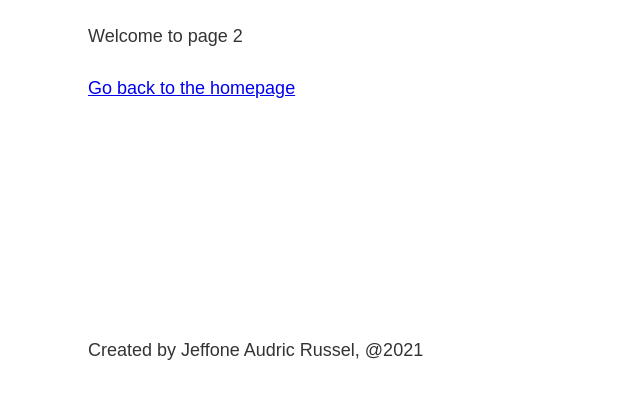
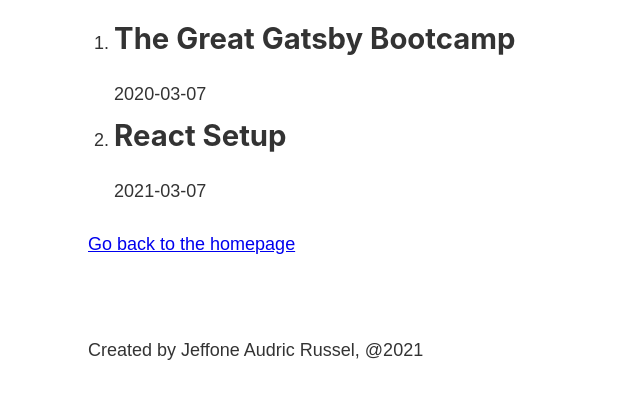
Before and after one commit to jriccrussel/gatsby-website-v1, a Gatsby site: page /blog in a window 1280 px wide. Shown: the part 393-792 px from the top of the page, without its empty margins (195-835 px from the left). Built offline with nearby package versions, Linux system fonts and the light colour scheme; Gatsby itself is replaced by a stand-in of ours.

Commit message:
installing the env file, installing gatsby source file sytem & gatsby tranformer remark to generate and display the post and adding codes on the gatsby config and adding query code on the blog page

```diff
--- a/gatsby-config.js
+++ b/gatsby-config.js
@@ -4,6 +4,14 @@
     author: 'Jeffone Audric Russel'
   },
   plugins: [
-    'gatsby-plugin-sass'
+    'gatsby-plugin-sass',
+    {
+      resolve: 'gatsby-source-filesystem',
+      options: {
+        name: 'src',
+        path: `${__dirname}/src/`
+      }
+    },
+    'gatsby-transformer-remark'
   ]
 }
--- a/package.json
+++ b/package.json
@@ -12,7 +12,8 @@
     "gatsby-plugin-react-helmet": "^3.10.0",
     "gatsby-plugin-sass": "^3.2.0",
     "gatsby-plugin-sharp": "^2.14.1",
-    "gatsby-source-filesystem": "^2.11.0",
+    "gatsby-source-filesystem": "^2.11.1",
+    "gatsby-transformer-remark": "^3.0.0",
     "gatsby-transformer-sharp": "^2.12.0",
     "node-sass": "^5.0.0",
     "prop-types": "^15.7.2",
--- a/src/pages/blog.js
+++ b/src/pages/blog.js
@@ -1,14 +1,44 @@
 import React from "react"
-import { Link } from "gatsby"
+import { Link, useStaticQuery, graphql } from "gatsby"
 
 import Layout from "../components/layout"
 
-const SecondPage = () => (
-  <Layout>
-    <h1>Blog</h1>
-    <p>Welcome to page 2</p>
-    <Link to="/">Go back to the homepage</Link>
-  </Layout>
-)
+const BlogPage = () => {
+  const data = useStaticQuery(graphql`
+    query {
+      allMarkdownRemark {
+        edges {
+          node {
+            frontmatter {
+              title
+              date
+            }
+          }
+        }
+      }
+    }
+  `)
 
-export default SecondPage
+  console.log(data);
+
+  return (
+    <Layout>
+      <h1>Blog</h1>
+
+      <ol>
+        {data.allMarkdownRemark.edges.map( (edge) => {
+          return (
+            <li>
+              <h2>{edge.node.frontmatter.title}</h2>
+              <p>{edge.node.frontmatter.date}</p>
+            </li>
+          )
+        })}
+      </ol>
+
+      <Link to="/">Go back to the homepage</Link>
+    </Layout>
+  )
+}
+
+export default BlogPage
--- a/src/pages/contact.js
+++ b/src/pages/contact.js
@@ -8,7 +8,7 @@
   return (
     <Layout>
       <h1>Contact Page</h1>
-      <h2></h2>
+      {/* <h2></h2> */}
       <p>The best way to reach me <a href="https://github.com/jriccrussel" target="_blank" rel="noopener noreferrer">Contact me,</a> on github</p>
     </Layout>
   )
--- a/src/posts/react.md
+++ b/src/posts/react.md
@@ -0,0 +1,7 @@
+---
+title: "React Setup"
+date: "2021-03-07"
+author: "Ivan Duran"
+---
+
+Lorem ipsum dolor sit amet, consetetur sadipscing elitr, sed diam nonumy eirmod tempor invidunt ut labore et dolore magna aliquyam erat, sed diam voluptua. At vero eos et accusam et justo duo dolores et ea rebum. Stet clita kasd gubergren, no sea takimata sanctus est Lorem ipsum dolor sit amet.
```
Also changed, not shown: 1 other file.
